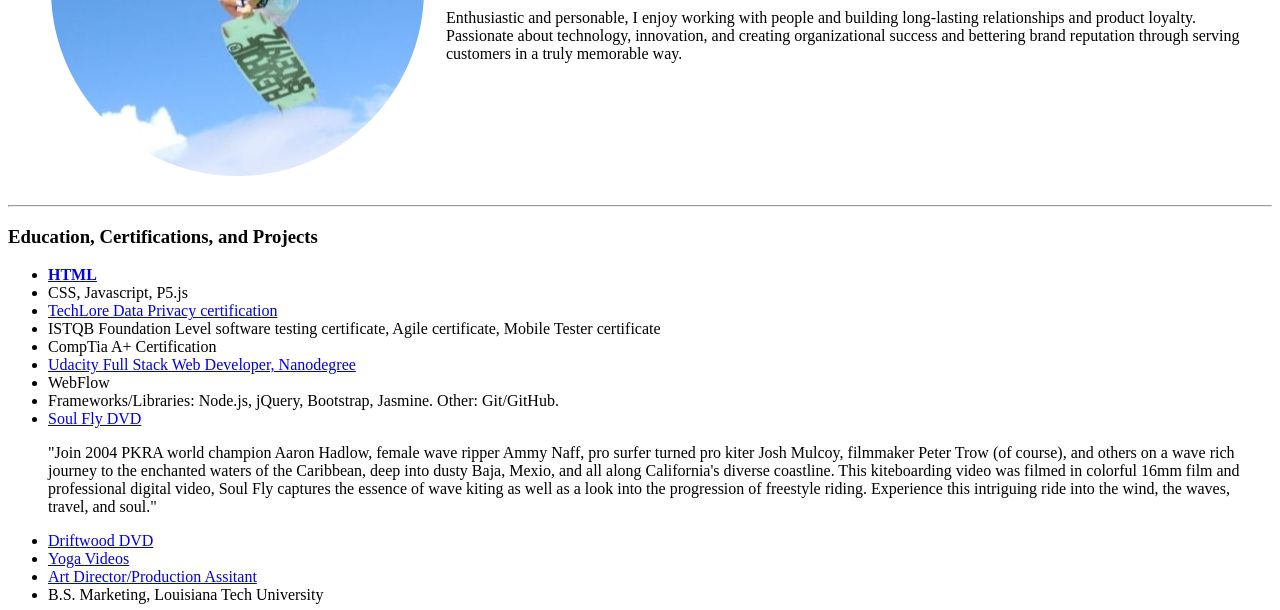
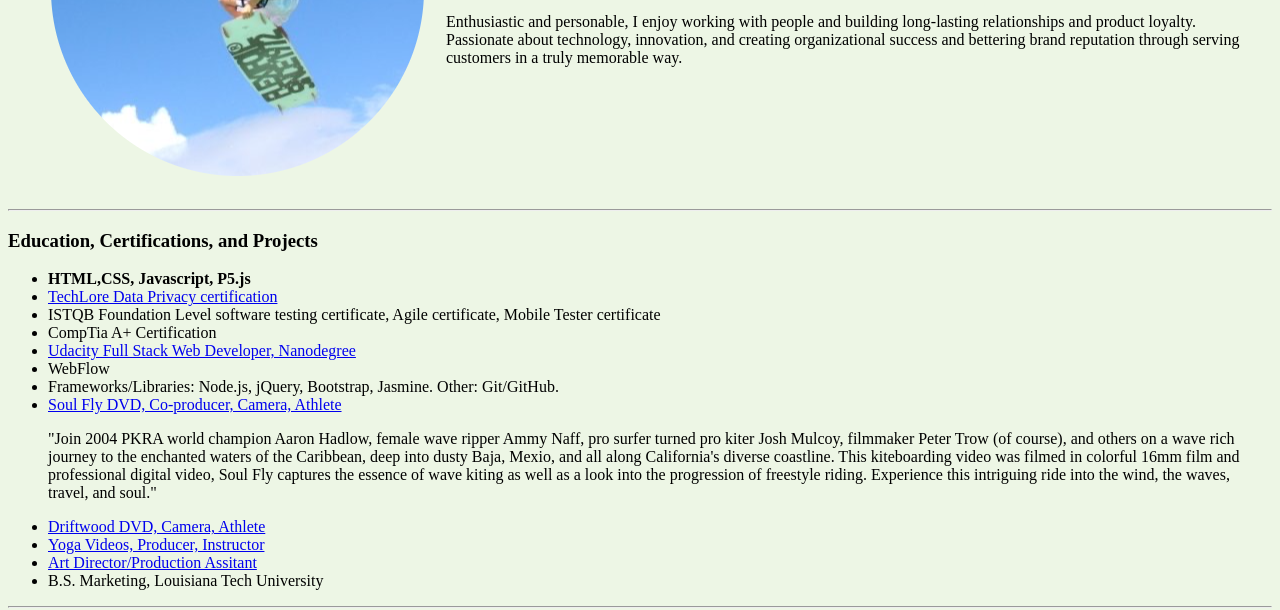
Before and after one commit to amynaff/CV, a plain HTML site: page index.html in a window 1280 px wide. Shown: the part 226-836 px from the top of the page. Drawn offline with Linux system fonts and the light colour scheme.

Commit message:
Add files via upload

```diff
--- a/index.html
+++ b/index.html
@@ -1,4 +1,4 @@
-
+<!DOCTYPE html>
 <html lang="en" dir="ltr">
 
 <head>
@@ -6,7 +6,7 @@
   <title>Amy's Personal site</title>
 </head>
 
-<body>
+<body style="background-color: #EDF6E5;">
   <table cellspacing="20">
     <th>
     <td><img src="images/kitesurfing-modified.png" alt="amy naff"></td>
@@ -26,19 +26,18 @@
   <hr>
   <h3>Education, Certifications, and Projects</h3>
   <ul>
-    <li><strong><a href="https://github.com/amynaff/cv.git">HTML</a></strong></li>
-    <li><strong> <a href="https://github.com/amynaff"></a> </strong>CSS, Javascript, P5.js</li>
-    <li><a href="/Users/ammynaff/Desktop/Udemy_web_dev/HTML - Personal Site/images/TechLore_cert.pdf"> TechLore Data Privacy certification</a></li>
+    <li><strong>HTML,CSS, Javascript, P5.js</strong></li>
+    <li><a href="images/TechLore_cert.pdf"> TechLore Data Privacy certification</a></li>
     <li>ISTQB Foundation Level software testing certificate, Agile certificate, Mobile Tester certificate</li>
     <li>CompTia A+ Certification</li>
-    <li> <a href="/Users/ammynaff/Desktop/Udemy_web_dev/HTML - Personal Site/images/Udacity Cert.svg">Udacity Full Stack Web Developer, Nanodegree</a></li>
+    <li> <a href="images/Udacity Cert.svg">Udacity Full Stack Web Developer, Nanodegree</a></li>
     <li>WebFlow</li>
     <li>Frameworks/Libraries: Node.js, jQuery, Bootstrap, Jasmine. Other: Git/GitHub.</li>
-    <li><a href="https://www.gettyimages.com/detail/news-photo/amy-naff-co-producer-soul-fly-and-peter-trow-director-news-photo/105900027/">Soul Fly DVD</a>
+    <li><a href="https://www.gettyimages.com/detail/news-photo/amy-naff-co-producer-soul-fly-and-peter-trow-director-news-photo/105900027/">Soul Fly DVD, Co-producer, Camera, Athlete</a>
       <p>"Join 2004 PKRA world champion Aaron Hadlow, female wave ripper Ammy Naff, pro surfer turned pro kiter Josh Mulcoy, filmmaker Peter Trow (of course), and others on a wave rich journey to the enchanted waters of the Caribbean, deep into dusty Baja, Mexio, and all along California's diverse coastline. This kiteboarding video was filmed in colorful 16mm film and professional digital video, Soul Fly captures the essence of wave kiting as well as a look into the progression of freestyle riding. Experience this intriguing ride into the wind, the waves, travel, and soul."</p>
     </li>
-    <li><a href="https://www.independent.com/2013/01/30/driftwood/">Driftwood DVD</a></li>
-    <li><a href="https://vimeo.com/52192620">Yoga Videos</a></li>
+    <li><a href="https://www.independent.com/2013/01/30/driftwood/">Driftwood DVD, Camera, Athlete</a></li>
+    <li><a href="https://vimeo.com/52192620">Yoga Videos, Producer, Instructor</a></li>
     <li><a href="https://www.imdb.com/name/nm5800479/">Art Director/Production Assitant</a></li>
     <li>B.S. Marketing, Louisiana Tech University</li>
   </ul>
```
